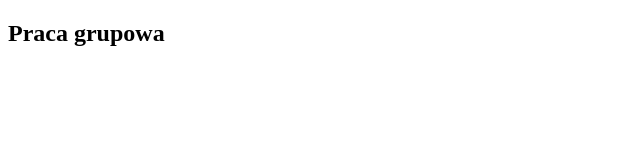
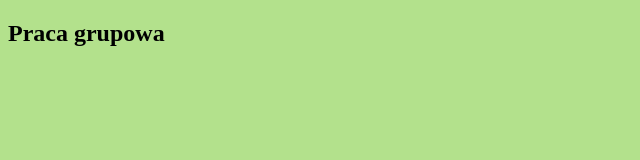
Before and after one commit to ThisIsAHeresy/PracaGrupowaSystemKontroli, a plain HTML site: page index.html in a window 1280 px wide. Shown: the whole page, without its empty margins (0-640 px from the left). Drawn offline with Linux system fonts and the light colour scheme.

Commit message:
zmien style css

```diff
--- a/index.html
+++ b/index.html
@@ -4,6 +4,12 @@
 		<meta charset="UTF-8">
 		<meta http-equiv="X-UA-Compatible" content="IE-edge">
 		<meta name="viewport" content="width=device-width, initial-scale=1.0">
+
+		<style>
+			body {
+				background-color: rgba(149, 214, 95, 0.712);
+			}
+		</style>
 	</head>
 	<body>
 		<h2>Praca grupowa</h2>
```
